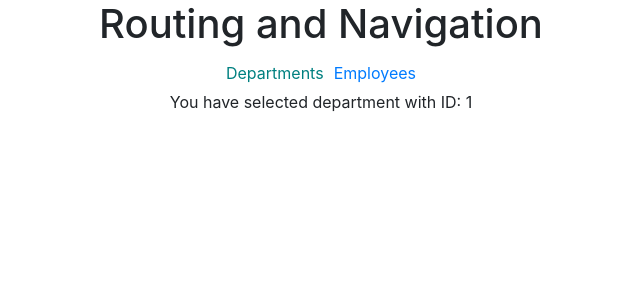
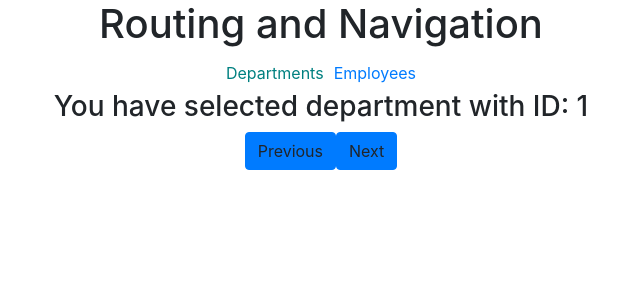
Before and after one commit to gghughunishvili/angular, an Angular app in the folder routing-demo/: page /departments/1 in a window 1280 px wide. Shown: the top 300 px of the page, without its empty margins (319-959 px from the left). Built offline with nearby package versions, Linux system fonts and the light colour scheme.

Commit message:
added paramObservable example for routing

```diff
--- a/routing-demo/src/app/department-detail/department-detail.component.ts
+++ b/routing-demo/src/app/department-detail/department-detail.component.ts
@@ -1,12 +1,14 @@
 import { Component, OnInit } from '@angular/core';
-import { ActivatedRoute } from '@angular/router';
+import { ActivatedRoute, Router, ParamMap } from '@angular/router';
 
 @Component({
   selector: 'app-department-detail',
   template: `
-    <p class="container text-center">
-      You have selected department with ID: {{ departmentId }}
-    </p>
+    <div class="container text-center">
+      <h3>You have selected department with ID: {{ departmentId }}</h3>
+      <a (click)="goPrevious()" class="btn btn-primary">Previous</a>
+      <a (click)="goNext()" class="btn btn-primary">Next</a>
+    </div>
   `,
   styles: []
 })
@@ -14,11 +16,23 @@ export class DepartmentDetailComponent implements OnInit {
 
   public departmentId;
 
-  constructor(private route: ActivatedRoute) { }
+  constructor(private route: ActivatedRoute, private router: Router) { }
 
   ngOnInit() {
-    let id = parseInt(this.route.snapshot.paramMap.get('id'));
-    this.departmentId = id;
+    // let id = parseInt(this.route.snapshot.paramMap.get('id'));
+    // this.departmentId = id;
+    this.route.paramMap.subscribe((params: ParamMap) => {
+      let id = parseInt(params.get('id'));
+      this.departmentId = id;
+    });
   }
 
+  goPrevious() {
+    let prev = this.departmentId - 1;
+    this.router.navigate(["/departments", prev]);
+  }
+  goNext() {
+    let next = this.departmentId + 1;
+    this.router.navigate(["/departments", next]);
+  }
 }
```
